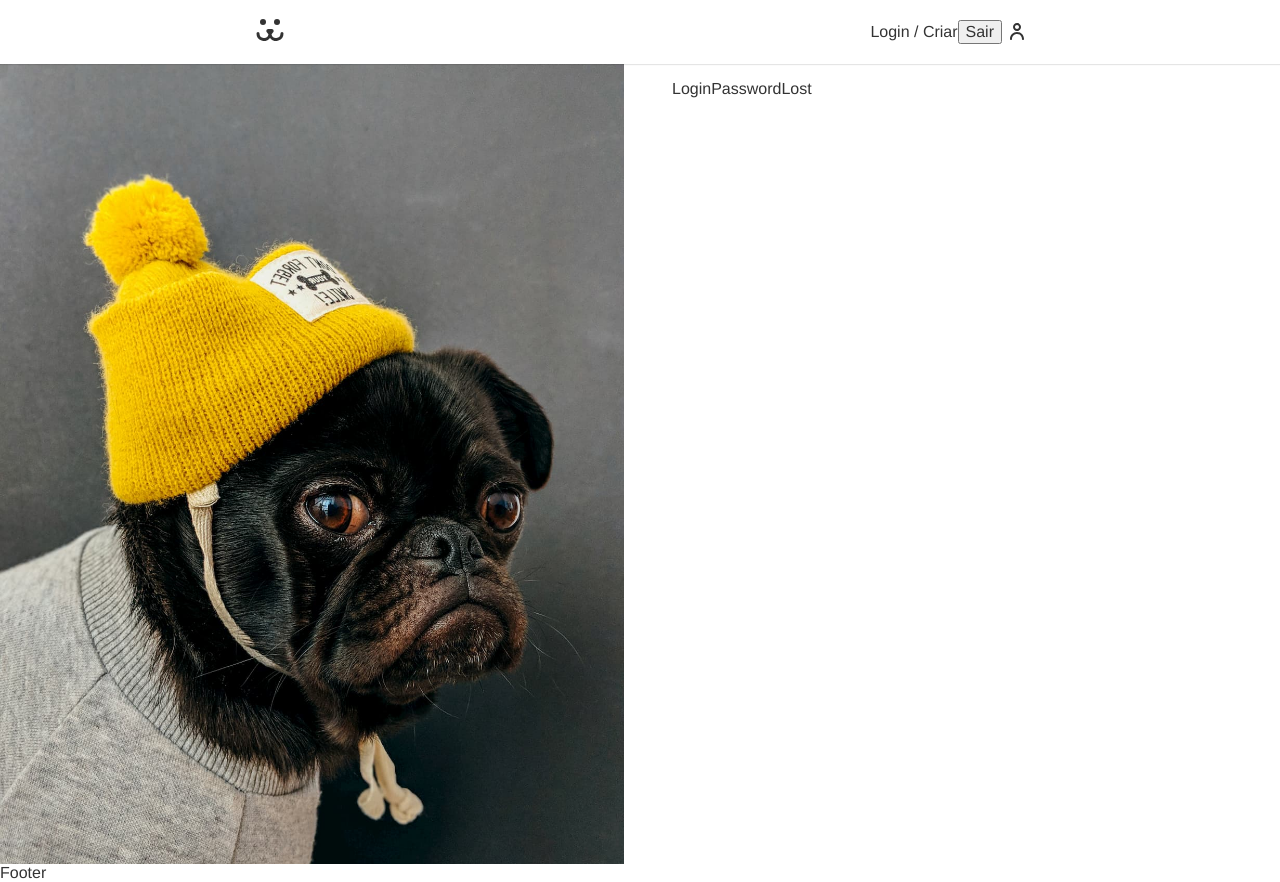
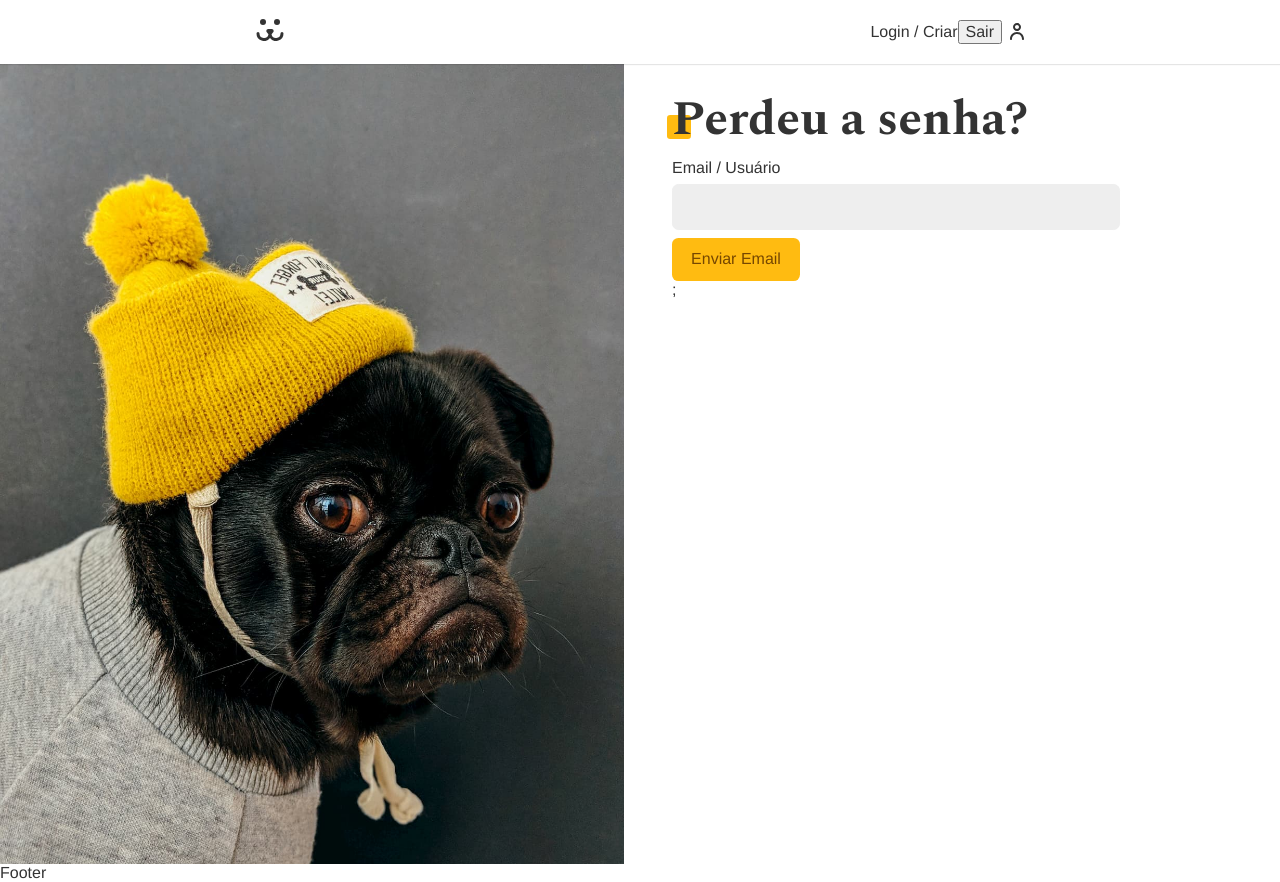
Before and after one commit to deciofrancis/dogs, a React (Vite) app: page /login/perdeu in a window 1280 px wide. Built offline with nearby package versions, Linux system fonts and the light colour scheme.

Commit message:
create page lost password

```diff
--- a/src/Components/Login/LoginPasswordLost.jsx
+++ b/src/Components/Login/LoginPasswordLost.jsx
@@ -1,8 +1,40 @@
 import React from 'react';
+import Input from '../Forms/Input';
+import Button from '../Forms/Button';
+import useForm from '../../Hooks/useForm';
+import useFetch from '../../Hooks/useFetch';
+import { PASSWORD_LOST } from '../../Api';
+import Error from '../Helper/Error';
 
 const LoginPasswordLost = () => {
+  const login = useForm();
+  const { data, loading, error, request } = useFetch();
+
+  async function handleSubmit(event) {
+    event.preventDefault();
+    const { url, options } = PASSWORD_LOST({
+      login: login.value,
+      url: window.location.href.replace('perdeu', 'resetar'),
+    });
+    const { json } = await request(url, options);
+  }
+
   return (
-    <div>LoginPasswordLost</div>
+    <section>
+      <h1 className="title">Perdeu a senha?</h1>
+      {data ? (
+        <p style={{ color: '#4c1' }}>{data}</p>
+      ) : (
+        <form onSubmit={handleSubmit}>
+          <Input label="Email / Usuário" type="text" name="email" {...login} />
+          {loading ? (
+            <Button disabled>Enviando...</Button>
+          ) : (
+            <Button>Enviar Email</Button>
+          )};
+        </form>
+      )}
+    </section>
   )
 }
 
--- a/src/api.jsx
+++ b/src/api.jsx
@@ -108,3 +108,16 @@
         },
     };
 }
+
+export function PASSWORD_LOST(body) {
+    return {
+        url: API_URL + '/api/password/lost',
+        options: {
+            method: 'POST',
+            headers: {
+                'Content-Type': 'application/json',
+            },
+            body: JSON.stringify(body),
+        }
+    }
+}
```
